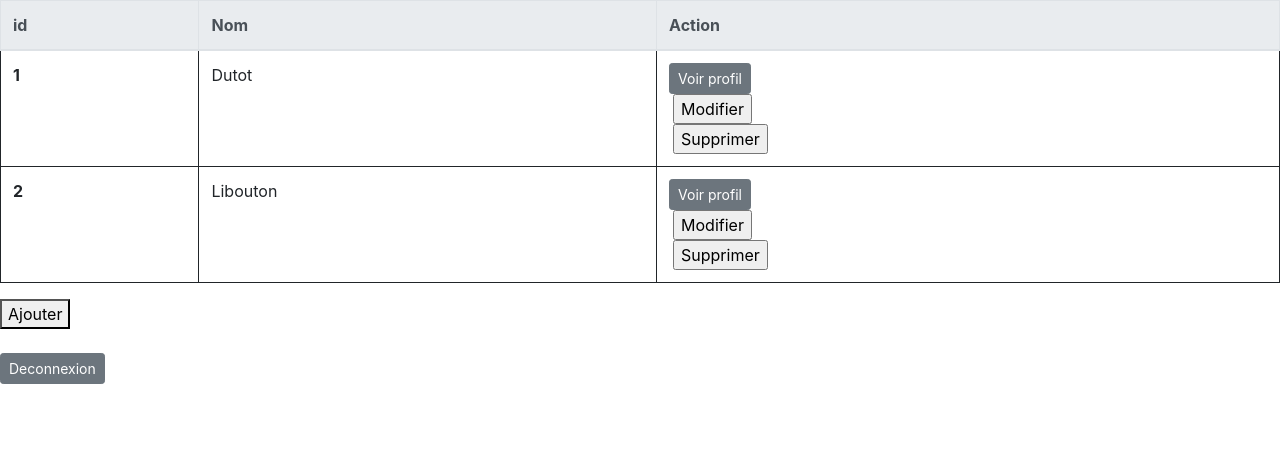
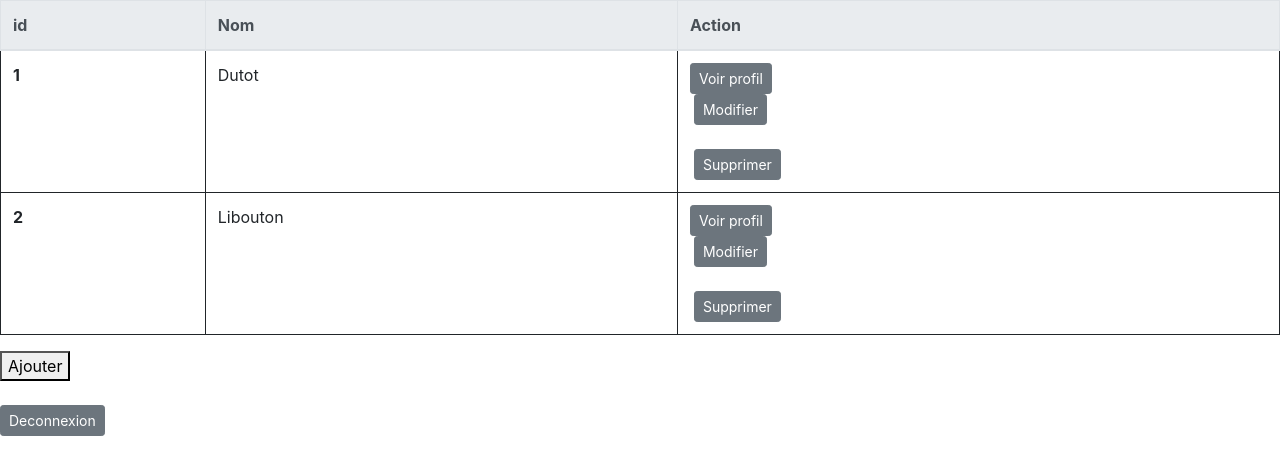
Before and after one commit to GeoffroyDutot/TP-CONTACT, a PHP site: page /dashboard.php in a window 1280 px wide. Shown: the top 475 px of the page. Run offline with PHP 8.4, Linux system fonts and the light colour scheme; data comes from the database, SQL or seed files in the repository.

Commit message:
Boutons sur la page dashboard.php

```diff
--- a/dashboard.php
+++ b/dashboard.php
@@ -48,9 +48,9 @@ catch (Exception $e)
     <tr>
       <th><?php echo $recup['contact_id']?></th>
       <td><?php echo $recup['contact_nom']?></td>
-      <td><a href="fiche-contact.php"><button type="button" class="btn btn-secondary btn-sm">Voir profil</button></a>
-          <form action="edit.php" method="POST"><input class="invisible" type="text" name="contact_id" value="<?php echo $recup['contact_id']?>" readonly><input type="submit" value="Modifier"></form>
-          <form action="suppr.php" method="POST"><input class="invisible" type="text" name="contact_id" value="<?php echo $recup['contact_id']?>" readonly><input type="submit" value="Supprimer"></form>
+      <td><a href="fiche-contact.php"><button type="button" class="btn btn-secondary btn-sm">Voir profil</button></a><br />
+          <form action="edit.php" method="POST"><input class="invisible" type="text" name="contact_id" value="<?php echo $recup['contact_id']?>" readonly><input type="submit" value="Modifier" class="btn btn-secondary btn-sm"></form><br />
+          <form action="suppr.php" method="POST"><input class="invisible" type="text" name="contact_id" value="<?php echo $recup['contact_id']?>" readonly><input type="submit" value="Supprimer" class="btn btn-secondary btn-sm"></form>
         </td>
      </tr>
     <?php
```
